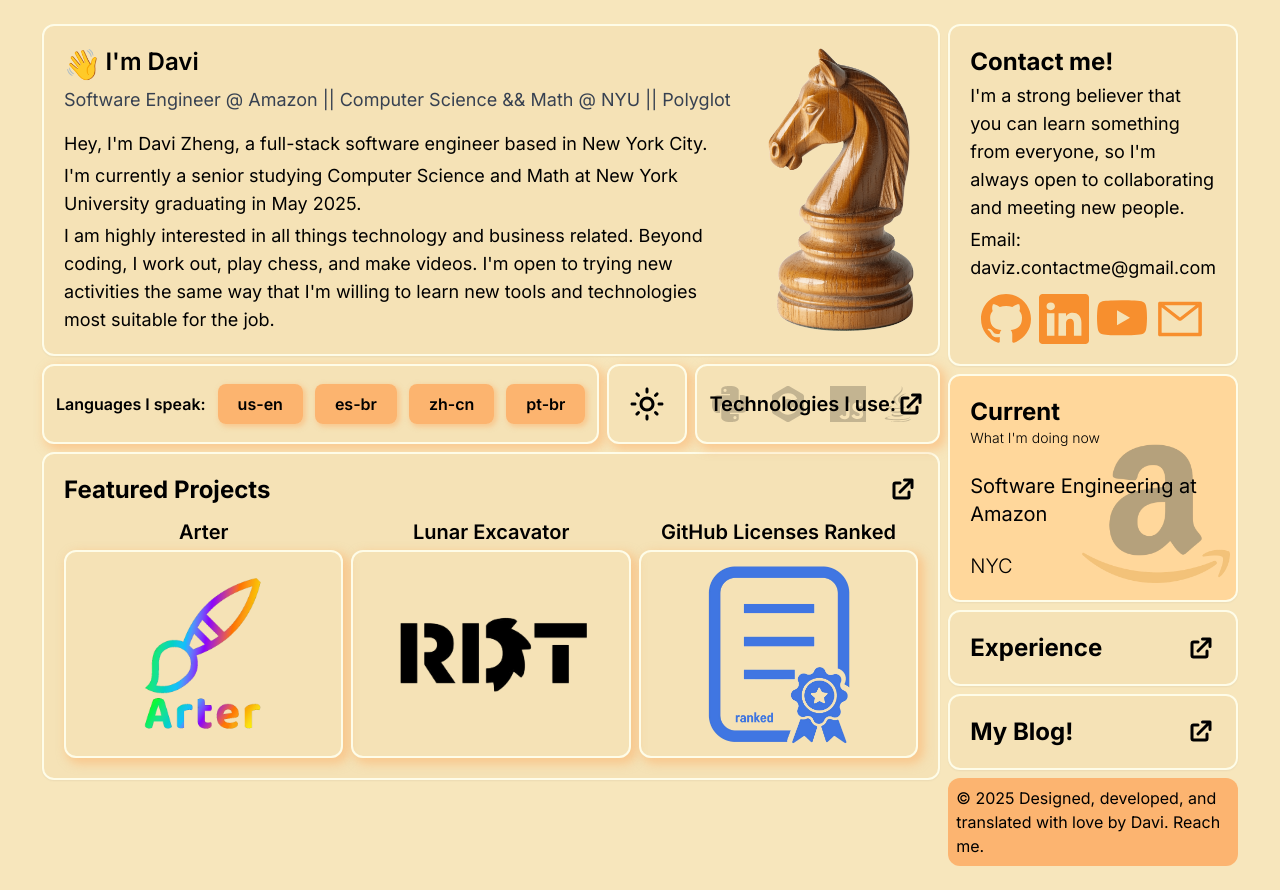
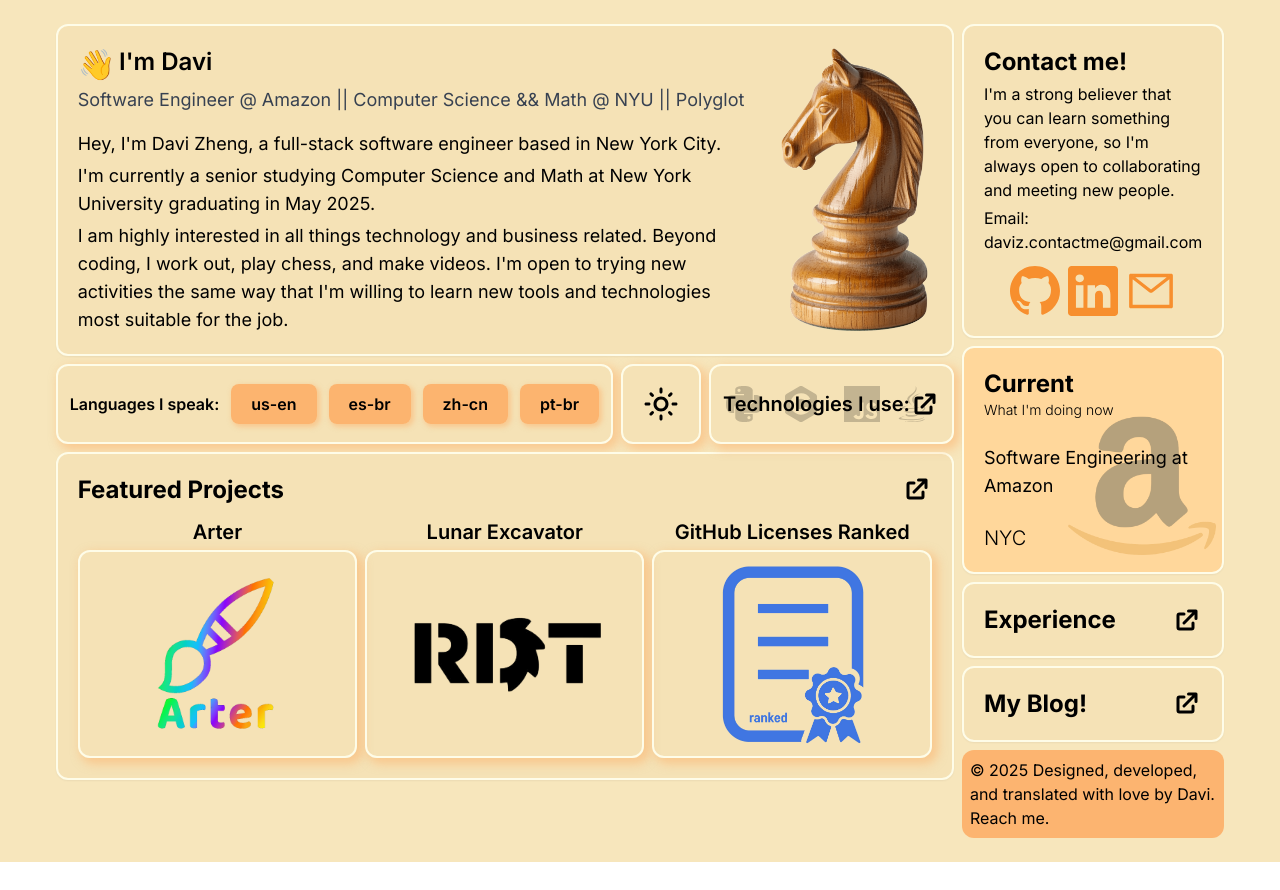
Before and after one commit to DaviZCodes/my-website-bento, a Next.js app: page / in a window 1280 px wide. After the commit the page ends 862 px from the top, so only its background shows below. Built offline with nearby package versions, Linux system fonts and the light colour scheme; no server answers.

Commit message:
fixed english padding for xl screens

```diff
--- a/src/app/components/ContactMe.tsx
+++ b/src/app/components/ContactMe.tsx
@@ -16,7 +16,7 @@ export default function ContactMe() {
       currentLanguage === "pt" ||
       currentLanguage === "pt-br"
       ? "lg:text-xl xl:text-base 2xl:text-lg"
-      : "lg:text-xl xl:text-lg 2xl:text-xl";
+      : "lg:text-xl xl:text-base 2xl:text-xl";
   };
 
   return (
@@ -59,7 +59,7 @@ export default function ContactMe() {
               />
             </Link>
           </div>
-          <div className="group">
+          {/*<div className="group">
             <Link
               href="https://www.youtube.com/@davitothestars"
               target="_blank"
@@ -71,7 +71,7 @@ export default function ContactMe() {
                 className="text-[#f78f2e] group-hover:text-[#CD201F] transition duration-160 dark:text-white"
               />
             </Link>
-          </div>
+          </div>*/}
           <div className="group">
             <Link href="mailto:daviz.contactme@gmail.com">
               <span className="sr-only">{t("ContactMe")}</span>
--- a/src/app/components/Current.tsx
+++ b/src/app/components/Current.tsx
@@ -95,8 +95,9 @@ export default function Current() {
       </div>
 
       <div
-        className="relative z-10 text-xl my-3
-      xl:my-6 2xl:my-8"
+        className={`relative z-10 text-xl my-3
+      xl:my-6 2xl:my-8
+      ${getTextSizeCurrentRole()}`}
       >
         {t("CurrentRole")}
       </div>
```
